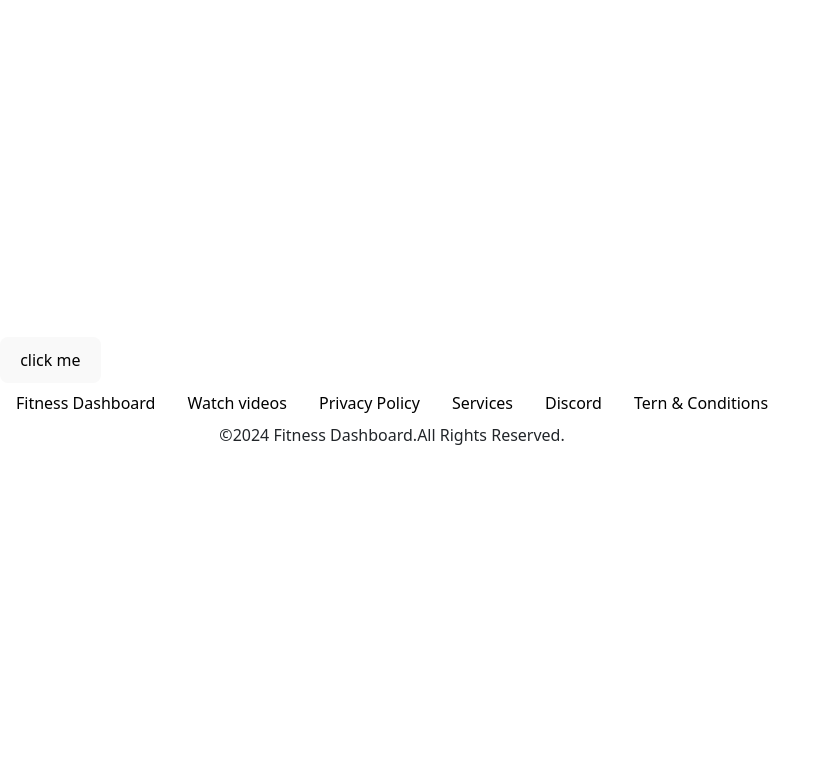
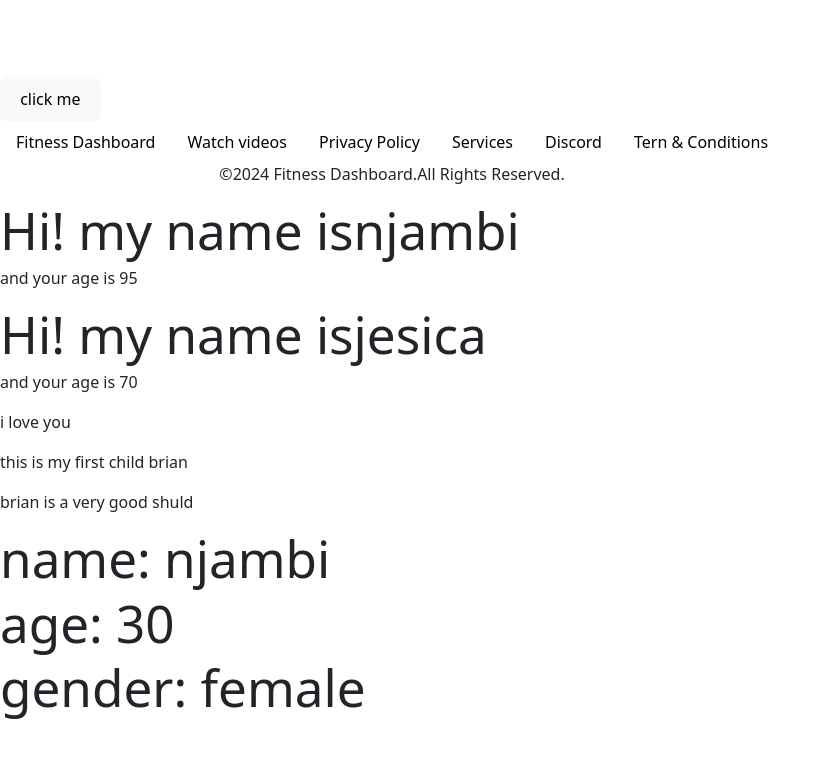
Before and after one commit to njambi101/free-code-camp-projects, a React (Vite) app in the folder youtube-react/: page / in a window 1280 px wide. Shown: the top 758 px of the page, without its empty margins (0-831 px from the left). Built offline with nearby package versions, Linux system fonts and the light colour scheme.

Commit message:
Add React props and greeting examples
Add a reusable Greeting component and demonstrate passing children and user details through props.

```diff
--- a/youtube-react/src/App.jsx
+++ b/youtube-react/src/App.jsx
@@ -1,16 +1,38 @@
 import Button from 'react-bootstrap/Button'
 import { Footer } from './footer'
-
+import { Greeting } from './footer'
+import { Son } from './props'
+import { User } from './props'
 import './App.css'
 
+
 function App() {
+  const users = {
+    name: "njambi",
+    age: 30,
+    gender: "female"
+  }
   return (
     <>
     <button variant="primary">click me</button>
     <Footer/>
+    <Greeting name="njambi" age={95}/>
+    <Greeting name="jesica" age={70}/>
+    <Son>
+      <p>this is my first child brian</p>
+      <p>brian is a very good shuld</p>
+    </Son>
+
+    <User  {...users}/>
+
     </>
   )
 
 }
 
+
+
+
+
+
 export default App
--- a/youtube-react/src/footer.jsx
+++ b/youtube-react/src/footer.jsx
@@ -33,3 +33,13 @@ export function Footer(){
        </div>
     )
 }
+
+export function Greeting({name,age}){
+    console.log({name})
+    return(
+        <>
+        <h1>Hi! my name is{name}</h1>
+        <p>and your age is {age}</p>
+        </>
+    )
+}
--- /dev/null
+++ b/youtube-react/src/props.jsx
@@ -0,0 +1,18 @@
+export function Son (props){
+    return (
+    <>
+    <p>i love you</p>
+    <div>{props.children}</div>
+    </>
+    )
+}
+
+export function User ({name, age, gender}) {
+    return(
+        <>
+        <h1>name: {name}</h1>
+        <h1>age: {age}</h1>
+        <h1>gender: {gender}</h1>
+        </>
+    )
+}
```
